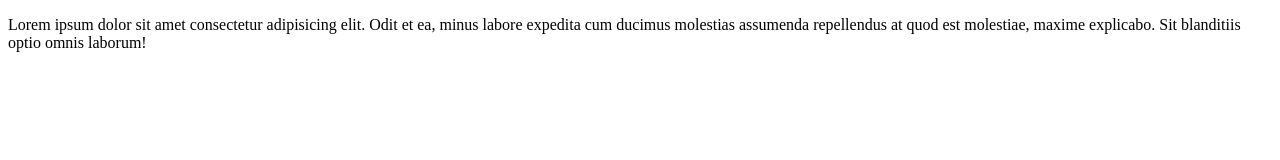
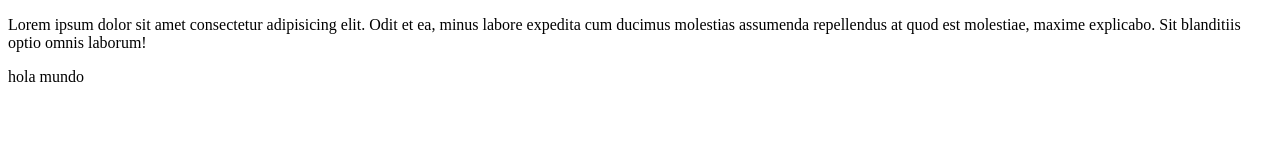
Before and after one commit to SmichellContreras/git-curso, a plain HTML site: page index.html in a window 1280 px wide. Drawn offline with Linux system fonts and the light colour scheme.

Commit message:
Mi segundo commit

```diff
--- a/index.html
+++ b/index.html
@@ -13,7 +13,9 @@
     <p>Lorem ipsum dolor sit amet consectetur adipisicing elit. Odit et ea, minus labore expedita cum ducimus molestias
       assumenda repellendus at quod est molestiae, maxime explicabo. Sit blanditiis optio omnis laborum!</p>
   </div>
-  <div class="row"></div>
+  <div class="row">
+    <p> hola mundo</p>
+  </div>
 </body>
 
 </html>
```
